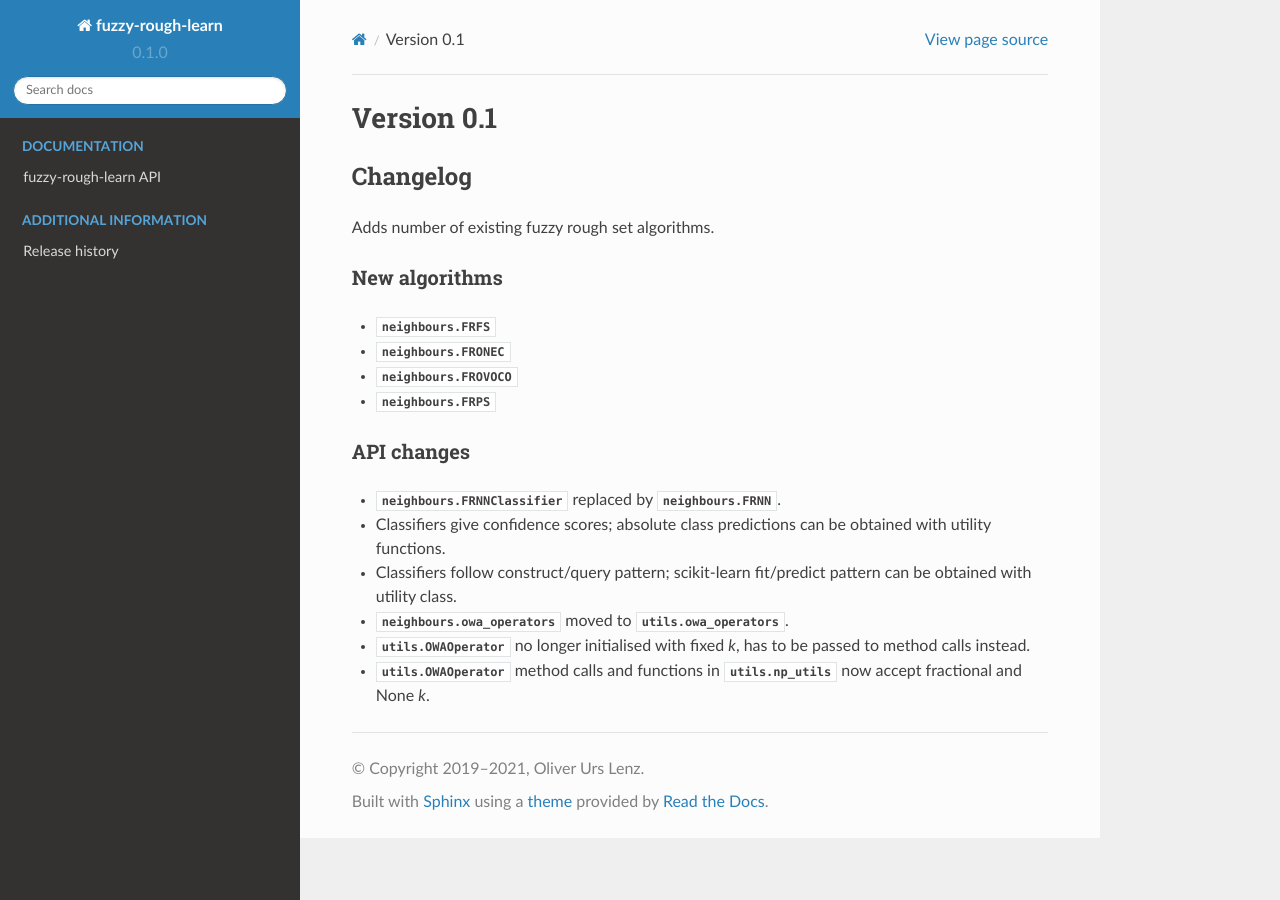
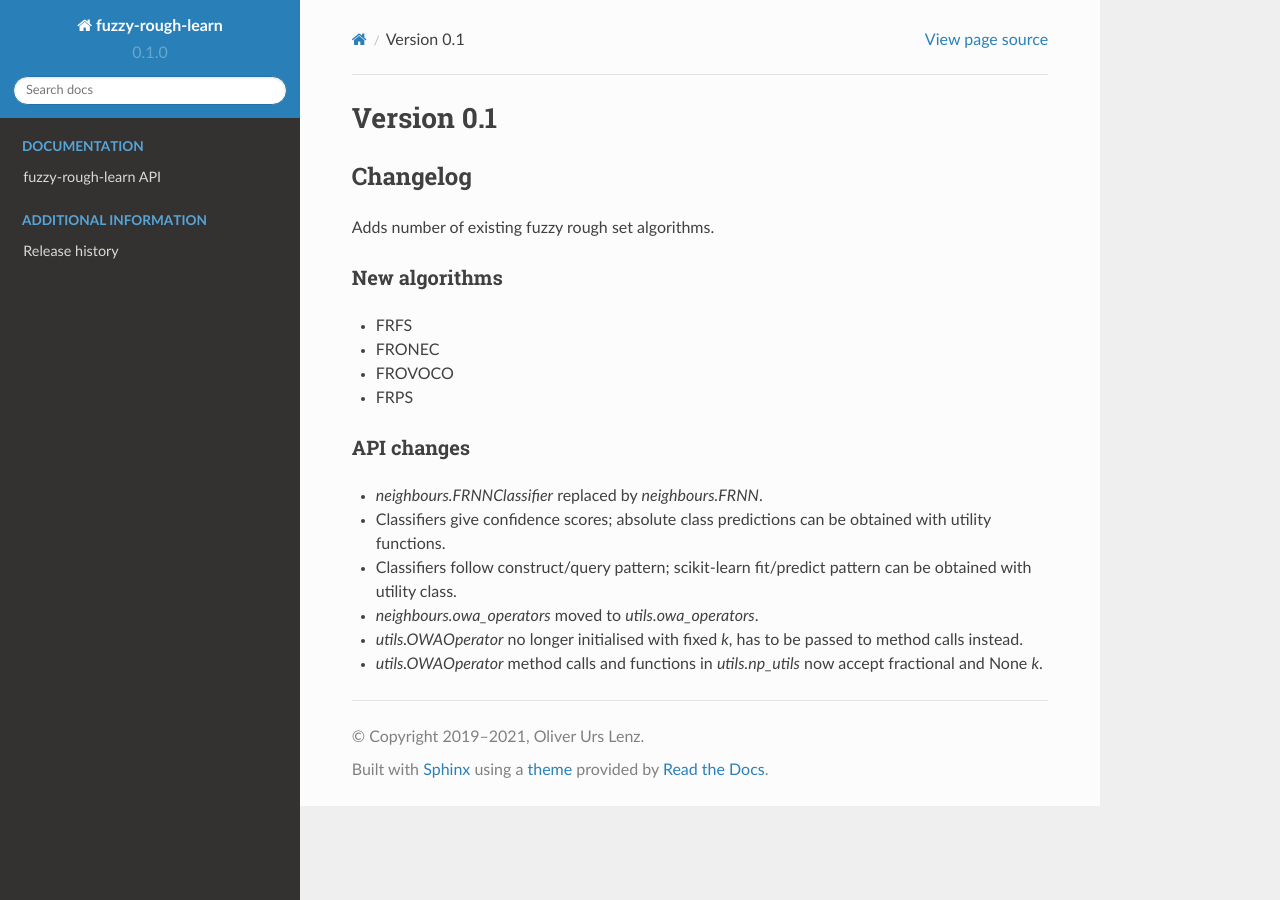
Before and after one commit to oulenz/fuzzy-rough-learn, a Sphinx documentation site: the page built from doc/changelog/0.1.0.rst, in a window 1280 px wide. Built offline with Sphinx 7.4.7 and the Read the Docs theme 2.0.0, drawn with Linux system fonts in a browser that asks for light colours; formulas are drawn with MathJax 3; pages that are not in the unit, such as notebooks, are missing from menus.

Commit message:
remove stale links in changelog

```diff
--- a/doc/changelog/0.1.0.rst
+++ b/doc/changelog/0.1.0.rst
@@ -11,16 +11,16 @@ Adds number of existing fuzzy rough set algorithms.
 New algorithms
 ~~~~~~~~~~~~~~
 
-* :class:`neighbours.FRFS`
-* :class:`neighbours.FRONEC`
-* :class:`neighbours.FROVOCO`
-* :class:`neighbours.FRPS`
+* FRFS
+* FRONEC
+* FROVOCO
+* FRPS
 
 API changes
 ~~~~~~~~~~~
-* :class:`neighbours.FRNNClassifier` replaced by :class:`neighbours.FRNN`.
+* `neighbours.FRNNClassifier` replaced by `neighbours.FRNN`.
 * Classifiers give confidence scores; absolute class predictions can be obtained with utility functions.
 * Classifiers follow construct/query pattern; scikit-learn fit/predict pattern can be obtained with utility class.
-* :mod:`neighbours.owa_operators` moved to :mod:`utils.owa_operators`.
-* :class:`utils.OWAOperator` no longer initialised with fixed `k`, has to be passed to method calls instead.
-* :class:`utils.OWAOperator` method calls and functions in :mod:`utils.np_utils` now accept fractional and None `k`.
+* `neighbours.owa_operators` moved to `utils.owa_operators`.
+* `utils.OWAOperator` no longer initialised with fixed `k`, has to be passed to method calls instead.
+* `utils.OWAOperator` method calls and functions in `utils.np_utils` now accept fractional and None `k`.
```
